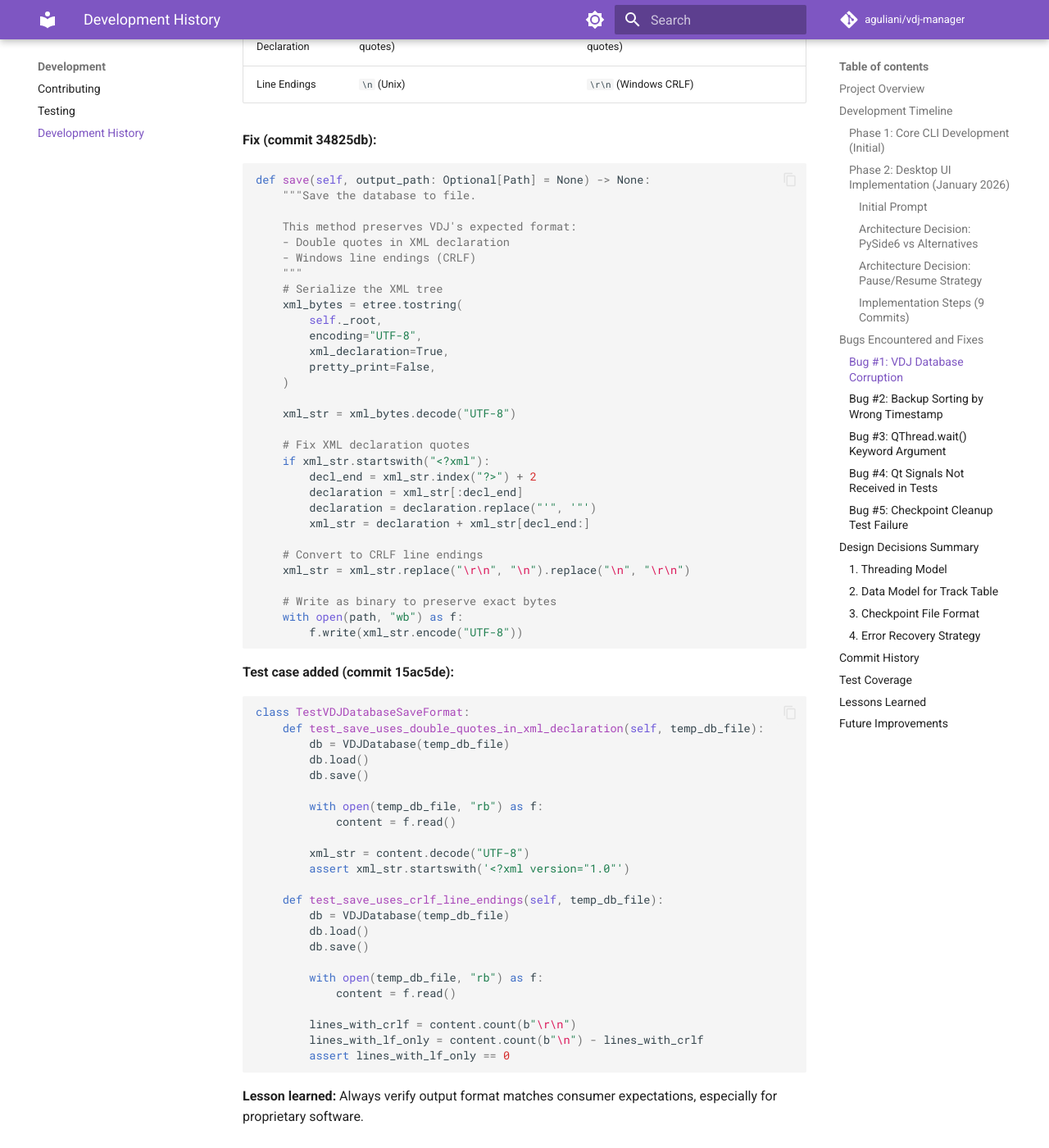
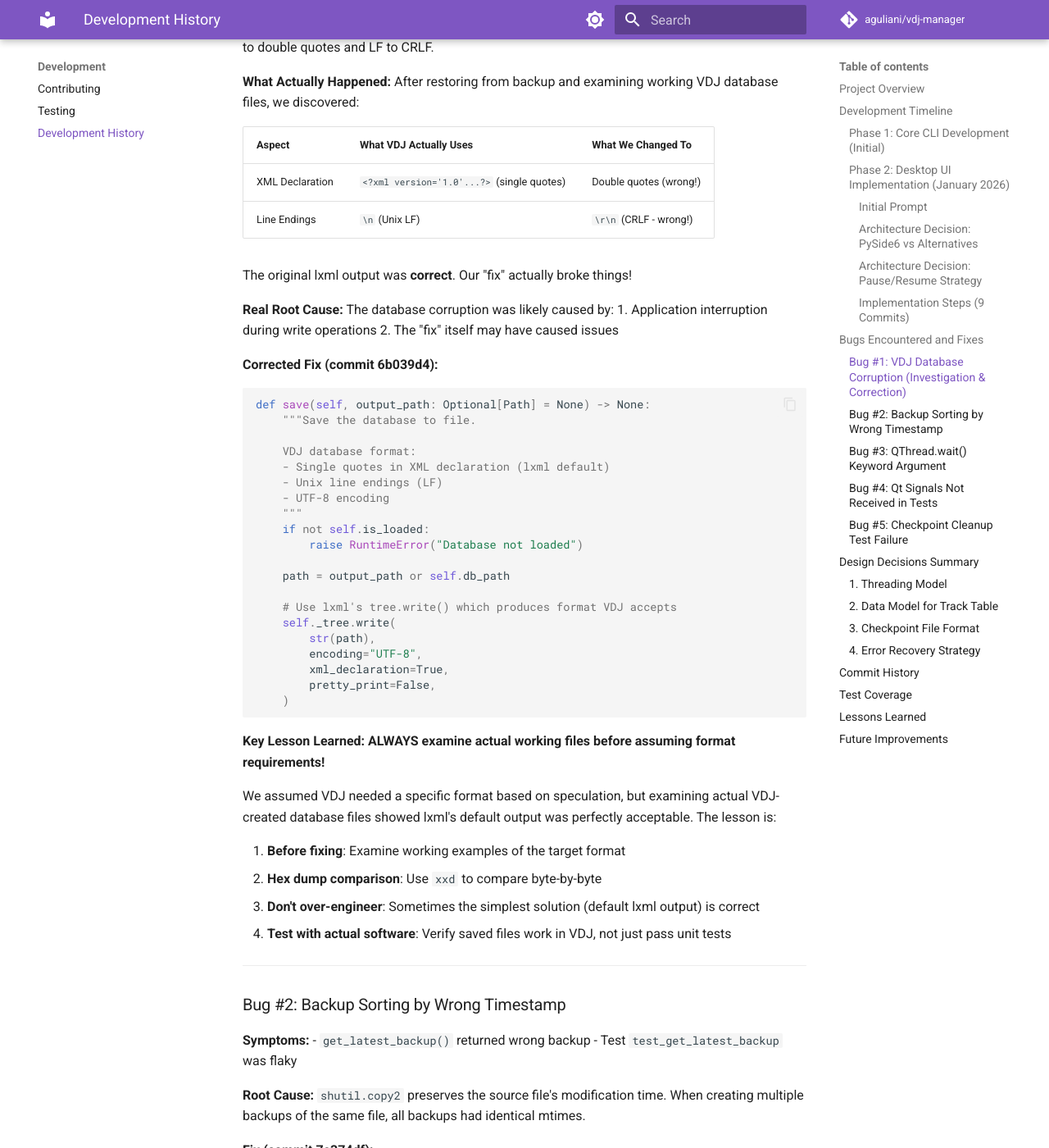
Before and after one commit to akhilguliani/music-library-manager, an MkDocs documentation site: the page built from docs/development/history.md, in a window 1280 px wide and 1400 px high, scrolled down 2779 px. Shown: the whole window at 82% size. Built offline with MkDocs 1.6.1 and Material for MkDocs 9.7.7, drawn with Linux system fonts in a browser that asks for light colours; comment, search, counter and statistics services are not loaded; some of the changed text lies outside the part shown.

Commit message:
Update development history with corrected database format findings
Document the investigation that revealed our initial XML format fix was
incorrect. VDJ actually accepts lxml's default output (single quotes,
LF line endings).

Added key lesson: Always examine actual working files before fixing
format issues.

Co-Authored-By: Claude Opus 4.5 <noreply@anthropic.com>

````diff
--- a/docs/development/history.md
+++ b/docs/development/history.md
@@ -115,84 +115,69 @@ Each step was implemented with corresponding unit tests:
 
 ## Bugs Encountered and Fixes
 
-### Bug #1: VDJ Database Corruption
+### Bug #1: VDJ Database Corruption (Investigation & Correction)
 
-**Symptoms:**
+**Initial Symptoms:**
 - VirtualDJ reported database as "corrupted" after CLI operations
-- Only 39 files showing instead of thousands
+- Database file was empty (0 bytes) or truncated
 
-**Root Cause:**
-lxml's default XML output differs from VDJ's expected format:
+**Initial (Incorrect) Hypothesis:**
+We initially assumed VDJ required specific XML formatting different from lxml defaults:
+- Double quotes instead of single quotes in XML declaration
+- CRLF line endings instead of Unix LF
 
-| Aspect | lxml Default | VDJ Expected |
-|--------|--------------|--------------|
-| XML Declaration | `<?xml version='1.0'...?>` (single quotes) | `<?xml version="1.0"...?>` (double quotes) |
-| Line Endings | `\n` (Unix) | `\r\n` (Windows CRLF) |
+**Initial Fix (commit 34825db) - INCORRECT:**
+Changed the save() method to convert single quotes to double quotes and LF to CRLF.
 
-**Fix (commit 34825db):**
+**What Actually Happened:**
+After restoring from backup and examining working VDJ database files, we discovered:
+
+| Aspect | What VDJ Actually Uses | What We Changed To |
+|--------|------------------------|-------------------|
+| XML Declaration | `<?xml version='1.0'...?>` (single quotes) | Double quotes (wrong!) |
+| Line Endings | `\n` (Unix LF) | `\r\n` (CRLF - wrong!) |
+
+The original lxml output was **correct**. Our "fix" actually broke things!
+
+**Real Root Cause:**
+The database corruption was likely caused by:
+1. Application interruption during write operations
+2. The "fix" itself may have caused issues
+
+**Corrected Fix (commit 6b039d4):**
 
 ```python
 def save(self, output_path: Optional[Path] = None) -> None:
     """Save the database to file.
 
-    This method preserves VDJ's expected format:
-    - Double quotes in XML declaration
-    - Windows line endings (CRLF)
+    VDJ database format:
+    - Single quotes in XML declaration (lxml default)
+    - Unix line endings (LF)
+    - UTF-8 encoding
     """
-    # Serialize the XML tree
-    xml_bytes = etree.tostring(
-        self._root,
+    if not self.is_loaded:
+        raise RuntimeError("Database not loaded")
+
+    path = output_path or self.db_path
+
+    # Use lxml's tree.write() which produces format VDJ accepts
+    self._tree.write(
+        str(path),
         encoding="UTF-8",
         xml_declaration=True,
         pretty_print=False,
     )
-
-    xml_str = xml_bytes.decode("UTF-8")
-
-    # Fix XML declaration quotes
-    if xml_str.startswith("<?xml"):
-        decl_end = xml_str.index("?>") + 2
-        declaration = xml_str[:decl_end]
-        declaration = declaration.replace("'", '"')
-        xml_str = declaration + xml_str[decl_end:]
-
-    # Convert to CRLF line endings
-    xml_str = xml_str.replace("\r\n", "\n").replace("\n", "\r\n")
-
-    # Write as binary to preserve exact bytes
-    with open(path, "wb") as f:
-        f.write(xml_str.encode("UTF-8"))
 ```
 
-**Test case added (commit 15ac5de):**
+**Key Lesson Learned:**
+**ALWAYS examine actual working files before assuming format requirements!**
 
-```python
-class TestVDJDatabaseSaveFormat:
-    def test_save_uses_double_quotes_in_xml_declaration(self, temp_db_file):
-        db = VDJDatabase(temp_db_file)
-        db.load()
-        db.save()
+We assumed VDJ needed a specific format based on speculation, but examining actual VDJ-created database files showed lxml's default output was perfectly acceptable. The lesson is:
 
-        with open(temp_db_file, "rb") as f:
-            content = f.read()
-
-        xml_str = content.decode("UTF-8")
-        assert xml_str.startswith('<?xml version="1.0"')
-
-    def test_save_uses_crlf_line_endings(self, temp_db_file):
-        db = VDJDatabase(temp_db_file)
-        db.load()
-        db.save()
-
-        with open(temp_db_file, "rb") as f:
-            content = f.read()
-
-        lines_with_crlf = content.count(b"\r\n")
-        lines_with_lf_only = content.count(b"\n") - lines_with_crlf
-        assert lines_with_lf_only == 0
-```
-
-**Lesson learned:** Always verify output format matches consumer expectations, especially for proprietary software.
+1. **Before fixing**: Examine working examples of the target format
+2. **Hex dump comparison**: Use `xxd` to compare byte-by-byte
+3. **Don't over-engineer**: Sometimes the simplest solution (default lxml output) is correct
+4. **Test with actual software**: Verify saved files work in VDJ, not just pass unit tests
 
 ---
 
@@ -454,17 +439,23 @@ Final test count: **199 tests passing**
 
 ## Lessons Learned
 
-1. **Always test with real consumer software** - The VDJ corruption bug would have been caught by loading saved files in VirtualDJ during development.
+1. **Examine actual working files before fixing format issues** - We incorrectly assumed VDJ needed double quotes and CRLF, but examining actual VDJ database files showed lxml defaults were correct. Always `xxd` or hex-dump working files first.
 
-2. **File metadata preservation is tricky** - `shutil.copy2` preserving mtime caused unexpected sorting issues.
+2. **Test with real consumer software** - Unit tests passing doesn't mean the software works. Always verify with the actual application (VirtualDJ in this case).
 
-3. **Qt testing requires event loop awareness** - Signals won't be received without processing events.
+3. **Don't over-engineer** - The simplest solution (lxml's default output) was correct. Adding "fixes" for assumed requirements introduced bugs.
 
-4. **Batch boundaries are natural pause points** - Designing for interruptibility from the start makes pause/resume straightforward.
+4. **File metadata preservation is tricky** - `shutil.copy2` preserving mtime caused unexpected sorting issues.
 
-5. **Checkpoint early, checkpoint often** - JSON checkpoints are cheap and provide crash recovery for free.
+5. **Qt testing requires event loop awareness** - Signals won't be received without processing events.
 
-6. **Separate bugfix commits** - Each bug fix should be its own commit with a corresponding test case for traceability.
+6. **Batch boundaries are natural pause points** - Designing for interruptibility from the start makes pause/resume straightforward.
+
+7. **Checkpoint early, checkpoint often** - JSON checkpoints are cheap and provide crash recovery for free.
+
+8. **Separate bugfix commits** - Each bug fix should be its own commit with a corresponding test case for traceability.
+
+9. **When a fix doesn't work, question the hypothesis** - If the "fix" doesn't solve the problem, the root cause analysis was probably wrong.
 
 ## Future Improvements
 
````
